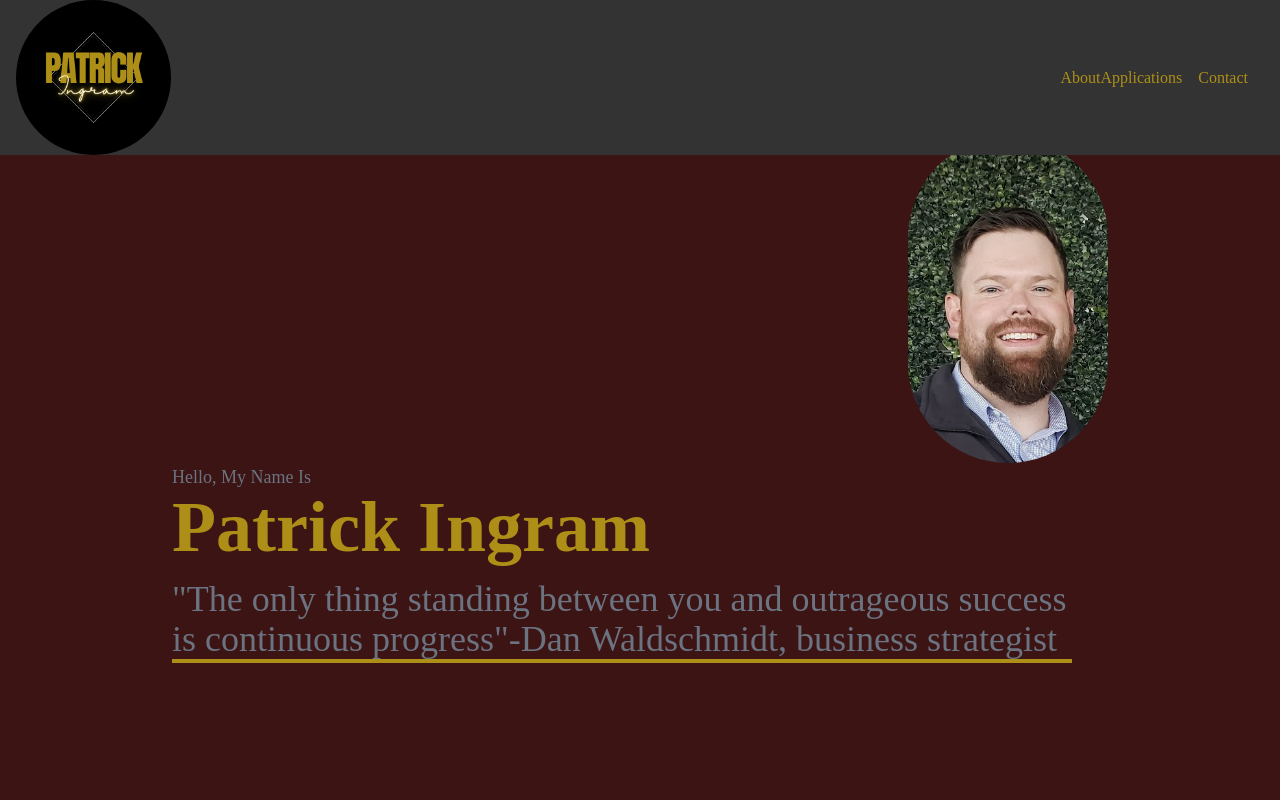
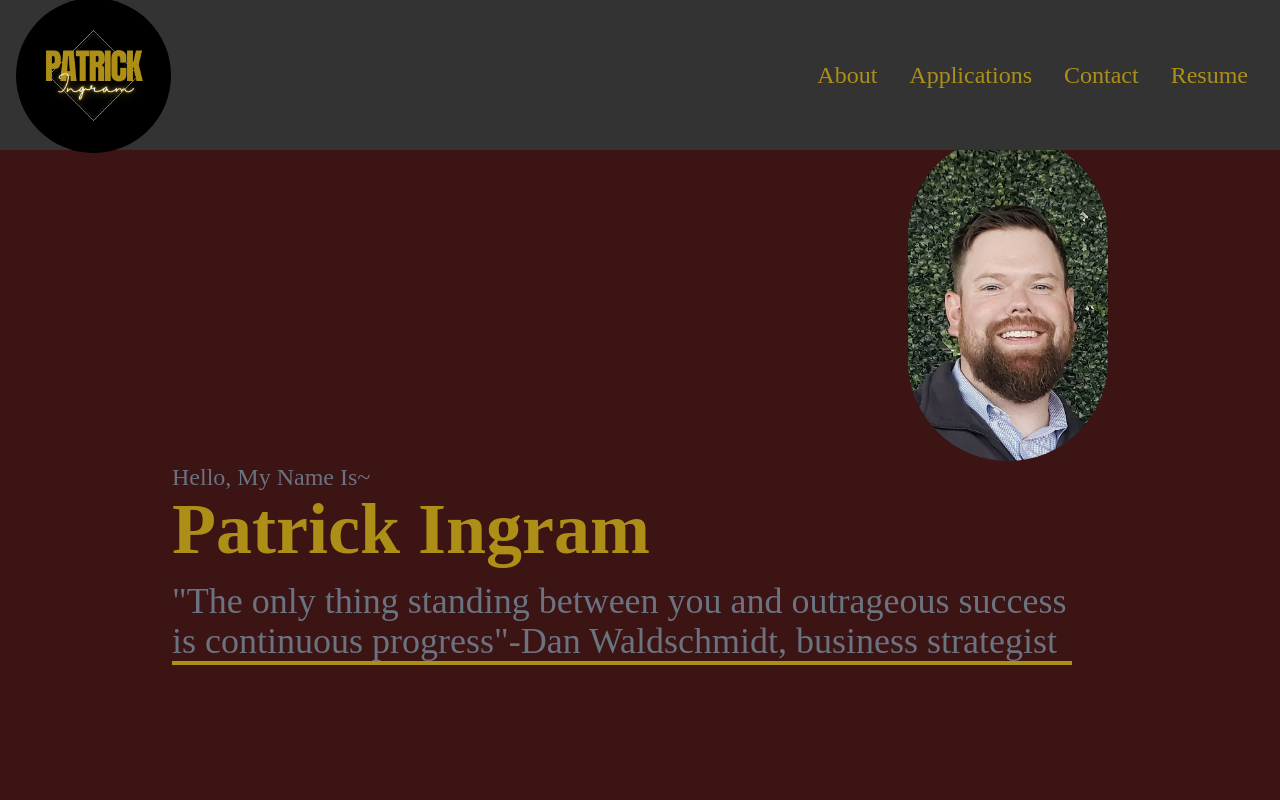
Before and after one commit to JeepingCoder/ingram_portfolio, a React (Create React App) app: page / in a window 1280 px wide. Shown: the top 800 px of the page. Built offline with nearby package versions, Linux system fonts and the light colour scheme.

Commit message:
changed a few styling elements

```diff
--- a/src/component/Home.jsx
+++ b/src/component/Home.jsx
@@ -12,7 +12,7 @@ const Home = () => {
           alt="face"
           style={{ width: "200px" }}
         />
-        <p className="text-lg text-gray-500">Hello, My Name Is</p>
+        <p className="text-2xl text-gray-500">Hello, My Name Is~</p>
         <h1 className="text-3xl sm:text-7xl font-bold text-[#ad8f18]">
           Patrick Ingram
         </h1>
--- a/src/component/Navbar.jsx
+++ b/src/component/Navbar.jsx
@@ -11,48 +11,56 @@ const Navbar = () => {
   const [navi, setNavi] = useState(false);
   const handleClick = () => setNavi(!navi);
   return (
-    <div className="z-50 fixed w-full h-[155px] flex justify-between items-center px-4 bg-[#333333] text-[#AD8F18]">
+    <div className="z-50 fixed w-full h-[150px] flex justify-between items-center px-4 bg-[#333333] text-[#AD8F18] text-2xl ">
       <div>
         <a href="../components/home.jsx">
         <img
           className="rounded-full"
           src={Hannah}
-            alt="Logo"
+          alt="logo"
           style={{ width: "155px" }}
         />
         </a>
+
       </div>
 
       <div>
-        <ul className="hidden md:flex ">
-          <l1>
-            <Link to="About" smooth={true} duration={500}>
+        <ul className="hidden md:flex  ">
+          <li>
+            <Link to="about" smooth={true} duration={500}>
               About
             </Link>
-          </l1>
-          <l1>
+          </li>
+          <li>
             <Link to="applications" smooth={true} duration={500}>
               Applications
             </Link>
-          </l1>
+          </li>
           <li>
             <Link to="contact" smooth={true} duration={500}>
               Contact
             </Link>
           </li>
-
+          {/* resume field that give a downloadable resume a list of proficiencies */}
+          <li>
+            <Link to="contact" smooth={true} duration={500}>
+              Resume
+            </Link>
+          </li>
         </ul>
       </div>
 
-      <div onClick={handleClick} className="md:hidden z-20">
+      <div onClick={handleClick} className=" md:hidden z-20">
         {!navi ? <FaBars /> : <FaTimes />}
       </div>
+
+      {/* Mobile Menu */}
 
       <ul
         className={
           !navi
             ? "hidden"
-            : "absolute top-0 left-0 w-full h-screen flex flex-col justify-center items-center"
+            : "absolute top-0 left-0 w-full h-screen flex flex-col justify-center items-center "
         }
       >
         <li>
@@ -71,6 +79,9 @@ const Navbar = () => {
           </Link>
         </li>
       </ul>
+
+
+
     </div>
   );
 };
```
Lines whose indentation alone changed are shown as unchanged.
